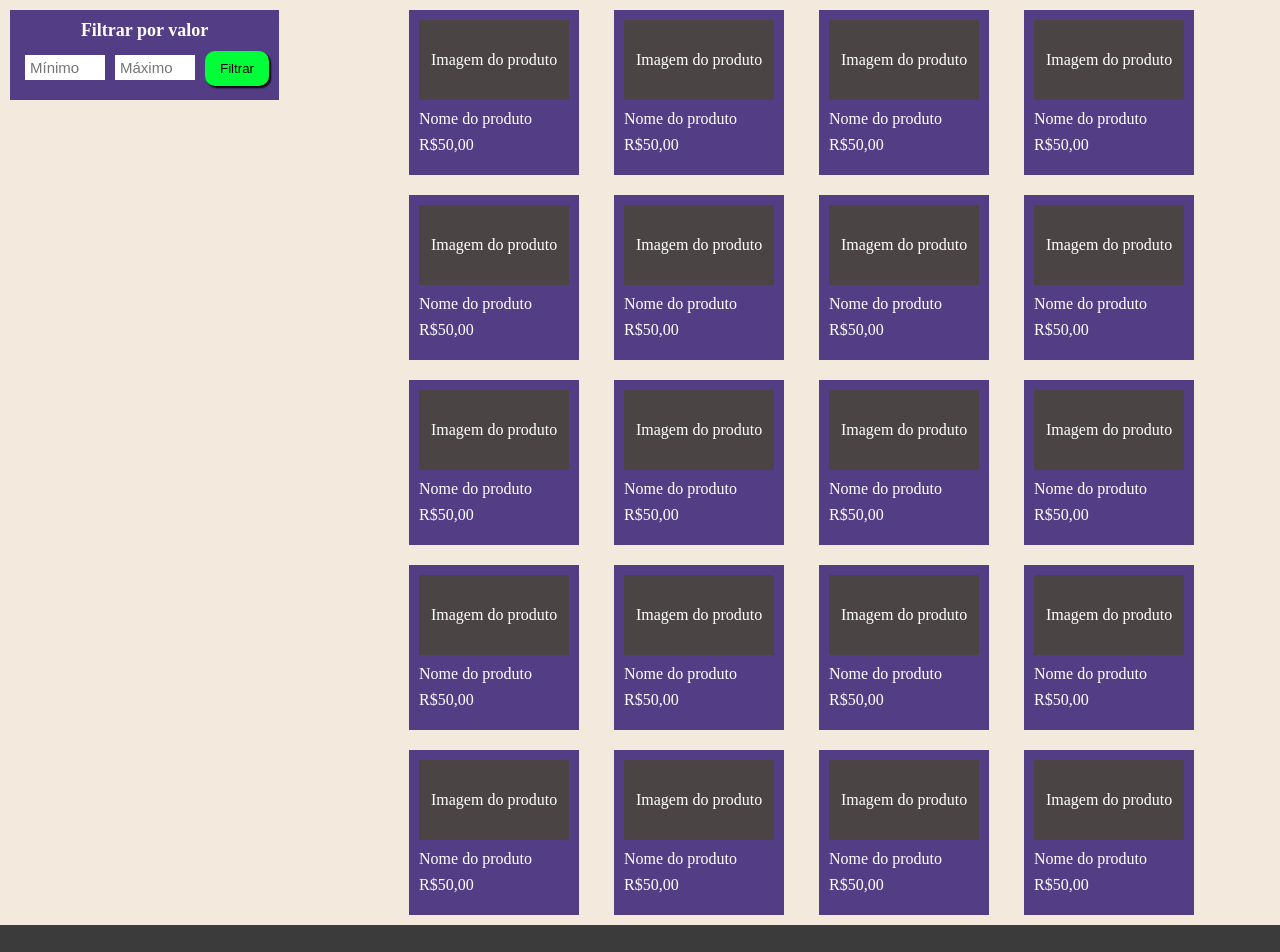
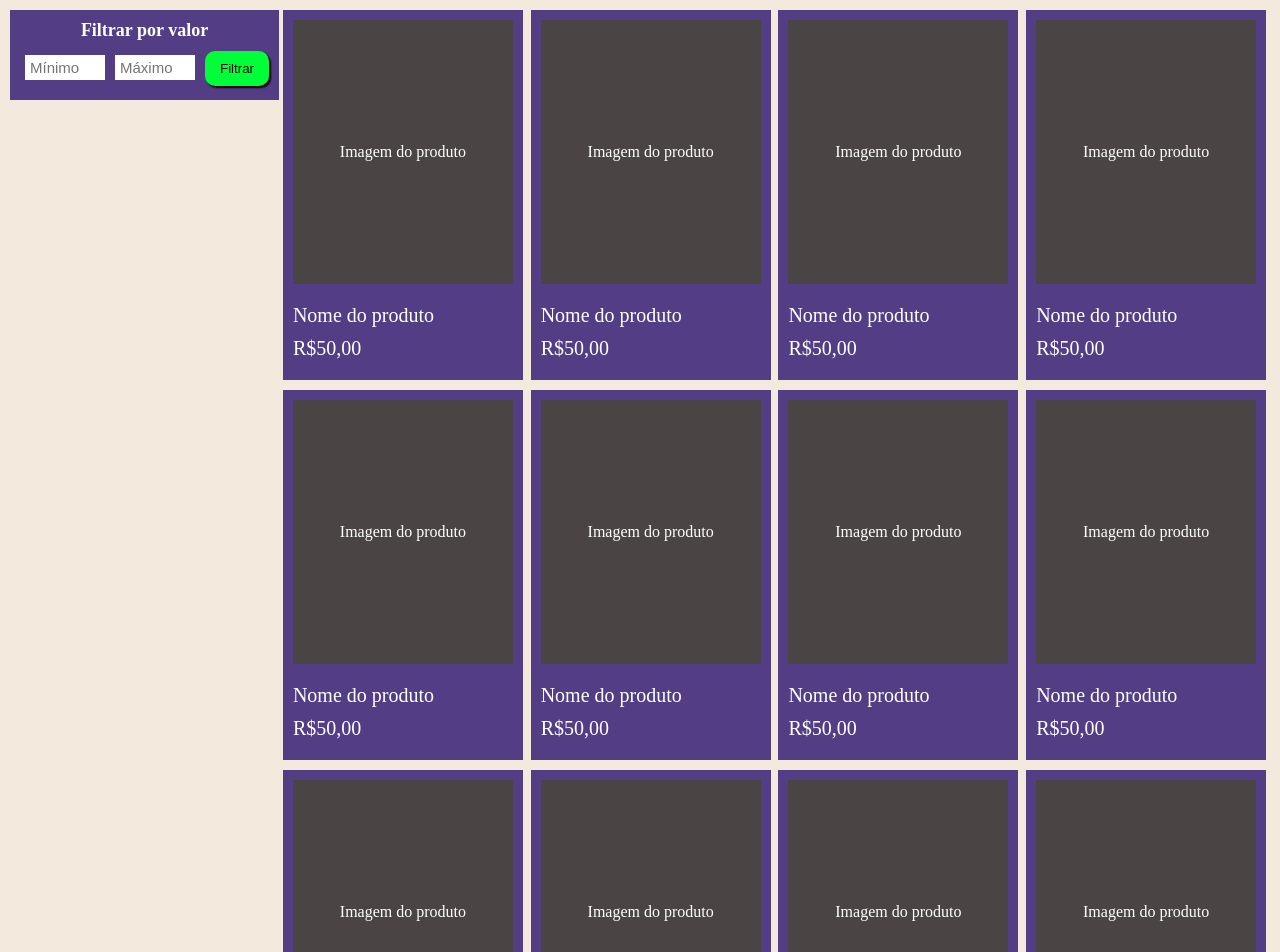
Before and after one commit to RamonBosi/Projetos-React, a React (Create React App) app in the folder projetos/: page / in a window 1280 px wide. Shown: the part 100-1052 px from the top of the page. Before the commit the page ends 1025 px from the top, so only its background shows below. Built offline with nearby package versions, Linux system fonts and the light colour scheme.

Commit message:
Update Products

```diff
--- /dev/null
+++ b/projetos/src/components/TagMain/Products/Product/index.js
@@ -0,0 +1,13 @@
+import { Product } from "./styles";
+
+export default function CreateProduct(){
+    return(
+        <Product>
+            <div><p>Imagem do produto</p></div>
+            <div>
+                <p>Nome do produto</p>
+                <p>R$50,00</p>
+            </div>
+        </Product>
+    )
+}
--- /dev/null
+++ b/projetos/src/components/TagMain/Products/Product/styles.js
@@ -0,0 +1,35 @@
+import styled from "styled-components"
+
+export const Product = styled.div`
+    background-color: #533E85;
+    color: #fff;
+    display: flex;
+    flex-direction: column;
+    justify-content: center;
+    align-items: center;
+    padding: 10px;
+    width: 240px;
+    height: 370px;
+
+    > div{
+
+        :nth-of-type(1){
+            display:flex;
+            justify-content: center;
+            align-items: center;
+            width: 220px;
+            height: 300px;
+            background-color: #4A4444;
+            margin: 0 0 10px 0;
+        }
+
+        :nth-of-type(2){
+            align-self: flex-start;
+
+            > p{
+                font-size: 20px;
+                margin: 10px 0;
+            }
+        }
+    }
+`
--- a/projetos/src/components/TagMain/Products/index.js
+++ b/projetos/src/components/TagMain/Products/index.js
@@ -1,148 +1,29 @@
-import { Products, Product } from './styles'
+import { Products } from './styles'
+import Product from './Product'
 
 export default function CreateProducts(){
     return(
         <Products>
-            <Product>
-                <div><p>Imagem do produto</p></div>
-                <div>
-                    <p>Nome do produto</p>
-                    <p>R$50,00</p>
-                </div>
-            </Product>
-            <Product>
-                <div><p>Imagem do produto</p></div>
-                <div>
-                    <p>Nome do produto</p>
-                    <p>R$50,00</p>
-                </div>
-            </Product>
-            <Product>
-                <div><p>Imagem do produto</p></div>
-                <div>
-                    <p>Nome do produto</p>
-                    <p>R$50,00</p>
-                </div>
-            </Product>
-            <Product>
-                <div><p>Imagem do produto</p></div>
-                <div>
-                    <p>Nome do produto</p>
-                    <p>R$50,00</p>
-                </div>
-            </Product>
-            <Product>
-                <div><p>Imagem do produto</p></div>
-                <div>
-                    <p>Nome do produto</p>
-                    <p>R$50,00</p>
-                </div>
-            </Product>
-            <Product>
-                <div><p>Imagem do produto</p></div>
-                <div>
-                    <p>Nome do produto</p>
-                    <p>R$50,00</p>
-                </div>
-            </Product>
-            <Product>
-                <div><p>Imagem do produto</p></div>
-                <div>
-                    <p>Nome do produto</p>
-                    <p>R$50,00</p>
-                </div>
-            </Product>
-            <Product>
-                <div><p>Imagem do produto</p></div>
-                <div>
-                    <p>Nome do produto</p>
-                    <p>R$50,00</p>
-                </div>
-            </Product>
-            <Product>
-                <div><p>Imagem do produto</p></div>
-                <div>
-                    <p>Nome do produto</p>
-                    <p>R$50,00</p>
-                </div>
-            </Product>
-            <Product>
-                <div><p>Imagem do produto</p></div>
-                <div>
-                    <p>Nome do produto</p>
-                    <p>R$50,00</p>
-                </div>
-            </Product>
-            <Product>
-                <div><p>Imagem do produto</p></div>
-                <div>
-                    <p>Nome do produto</p>
-                    <p>R$50,00</p>
-                </div>
-            </Product>
-            <Product>
-                <div><p>Imagem do produto</p></div>
-                <div>
-                    <p>Nome do produto</p>
-                    <p>R$50,00</p>
-                </div>
-            </Product>
-            <Product>
-                <div><p>Imagem do produto</p></div>
-                <div>
-                    <p>Nome do produto</p>
-                    <p>R$50,00</p>
-                </div>
-            </Product>
-            <Product>
-                <div><p>Imagem do produto</p></div>
-                <div>
-                    <p>Nome do produto</p>
-                    <p>R$50,00</p>
-                </div>
-            </Product>
-            <Product>
-                <div><p>Imagem do produto</p></div>
-                <div>
-                    <p>Nome do produto</p>
-                    <p>R$50,00</p>
-                </div>
-            </Product>
-            <Product>
-                <div><p>Imagem do produto</p></div>
-                <div>
-                    <p>Nome do produto</p>
-                    <p>R$50,00</p>
-                </div>
-            </Product>
-            <Product>
-                <div><p>Imagem do produto</p></div>
-                <div>
-                    <p>Nome do produto</p>
-                    <p>R$50,00</p>
-                </div>
-            </Product>
-            <Product>
-                <div><p>Imagem do produto</p></div>
-                <div>
-                    <p>Nome do produto</p>
-                    <p>R$50,00</p>
-                </div>
-            </Product>
-            <Product>
-                <div><p>Imagem do produto</p></div>
-                <div>
-                    <p>Nome do produto</p>
-                    <p>R$50,00</p>
-                </div>
-            </Product>
-            <Product>
-                <div><p>Imagem do produto</p></div>
-                <div>
-                    <p>Nome do produto</p>
-                    <p>R$50,00</p>
-                </div>
-            </Product>
+            <Product/>
+            <Product/>
+            <Product/>
+            <Product/>
+            <Product/>
+            <Product/>
+            <Product/>
+            <Product/>
+            <Product/>
+            <Product/>
+            <Product/>
+            <Product/>
+            <Product/>
+            <Product/>
+            <Product/>
+            <Product/>
+            <Product/>
+            <Product/>
+            <Product/>
+            <Product/>
         </Products>
     )
 }
--- a/projetos/src/components/TagMain/Products/styles.js
+++ b/projetos/src/components/TagMain/Products/styles.js
@@ -1,36 +1,13 @@
 import styled from 'styled-components'
 
 export const Products = styled.div`
-    padding: 0 0 0 130px;
     flex-grow: 1;
     display: grid;
-    grid-template-columns: repeat(4,170px);
-    grid-template-rows: repeat(5,165px);
-    gap: 20px 35px;
-`
-
-export const Product = styled.div`
-    padding: 10px;
-    background-color: #533E85;
-    color: #fff;
+    grid-template-columns: repeat(4,1fr);
+    grid-template-rows: repeat(5,1fr);
+    gap: 10px 0;
 
     > div{
-
-        :nth-of-type(1){
-            display:flex;
-            justify-content: center;
-            align-items: center;
-            width: 150px;
-            height: 80px;
-            background-color: #4A4444;
-            margin: 0 0 10px 0;
-        }
-
-        :nth-of-type(2){
-
-            > p{
-                margin: 8px 0;
-            }
-        }
+        justify-self: center;
     }
 `
```
